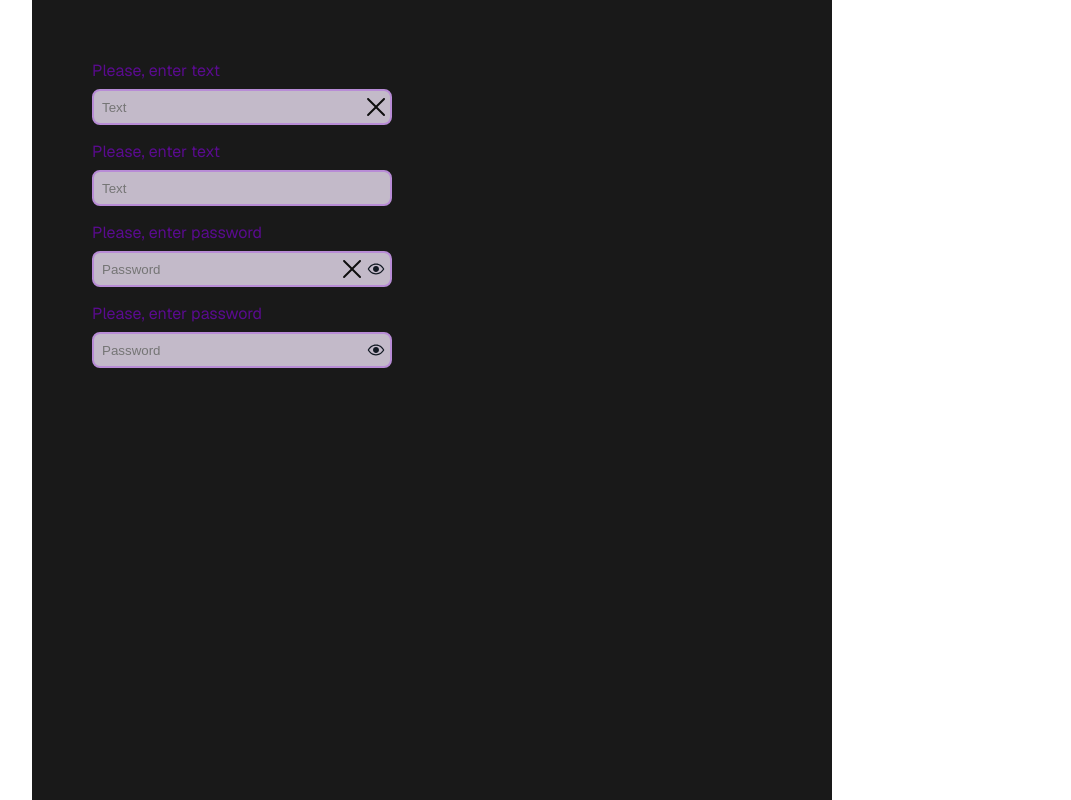
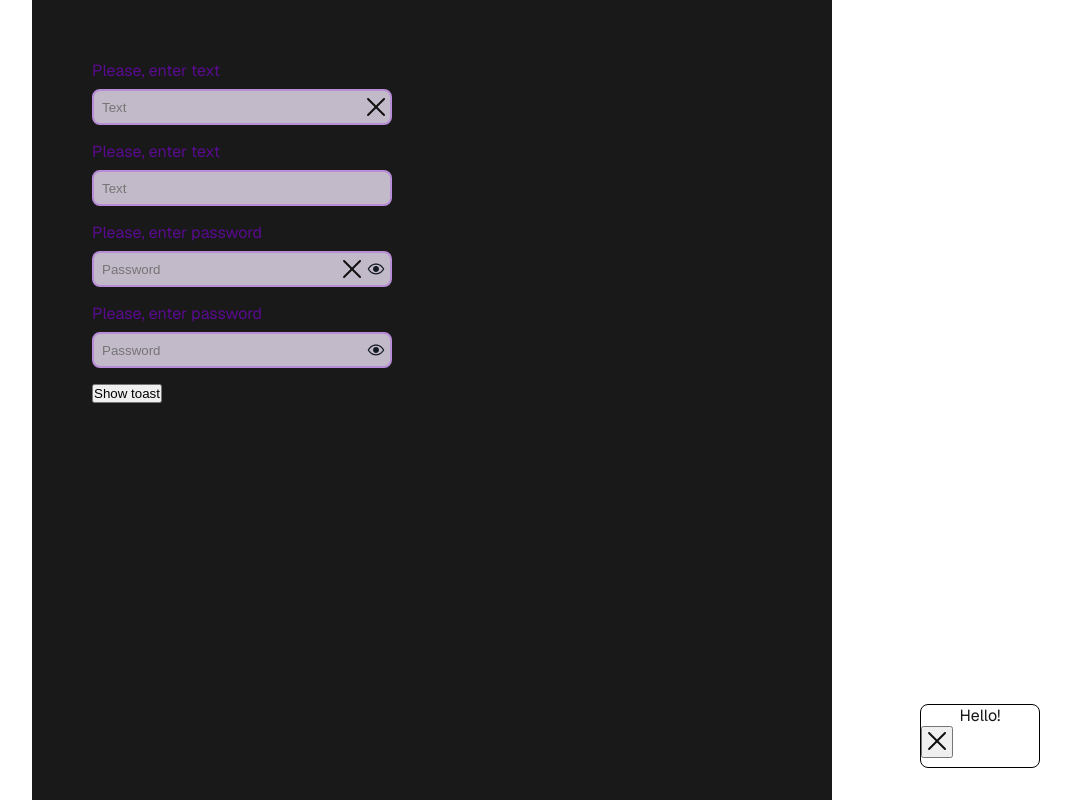
Before and after one commit to rtt2018/components-develops-today, a Next.js app: page / in a window 1280 px wide. Shown: the whole page, without its empty margins (208-1279 px from the left). Built offline with nearby package versions, Linux system fonts and the light colour scheme.

Commit message:
feat: Toast without styles

```diff
--- a/src/app/page.tsx
+++ b/src/app/page.tsx
@@ -1,5 +1,8 @@
+'use client';
+
 import Input from "@/components/Input/Input";
 import styles from "./page.module.css";
+import Toast from "@/components/Toast/Toast";
 
 export default function Home() {
   return (
@@ -9,6 +12,8 @@ export default function Home() {
         <Input type="text" clearable={false} />
         <Input type="password" clearable={true} />
         <Input type="password" clearable={false} />
+        <button type="button" onClick={() => window.dispatchEvent(new CustomEvent('show-butiful-toast', { detail: { text: 'Hello!', delay: 5000, enableCloseButton: true } }))}>Show toast</button>
+        <Toast text="Hello!" />
       </main>
     </div>
   );
--- a/src/components/Input/Input.tsx
+++ b/src/components/Input/Input.tsx
@@ -7,8 +7,8 @@ import openEye from '@/img/eye-open.svg'
 import closeEye from '@/img/eye-closed.svg'
 
 type InputProps = {
-    type: "password" | 'text',
-    clearable: boolean,
+    type?: "password" | 'text',
+    clearable?: boolean,
 }
 
 export default function Input({ type = 'text', clearable = false }: InputProps) {
@@ -30,7 +30,7 @@ export default function Input({ type = 'text', clearable = false }: InputProps)
             <input type={type === 'text' ? type : (visiblePasswd ? 'text' : type)} name="customInput" id={inputid} className={css.inputField} value={inputValue} onChange={(evtInp) => setInputValue(evtInp.target.value)} placeholder={type} />
             <div className={css.buttonsWrapper}>
                 {clearable && <button type="button" onClick={handleClearClick} className={css.clearButton}><Image src={clearIcon} alt='Clear input icon' className={css.clearIcon} /></button>}
-                {type === 'password' && <button type="button" className={css.visiblePasswdButton} onClick={handleVisiblePwdClick}>{visiblePasswd ? <Image src={closeEye} alt='Clear input icon' className={css.clearIcon} /> : <Image src={openEye} alt='Clear input icon' className={css.clearIcon} />}</button>}
+                {type === 'password' && <button type="button" className={css.visiblePasswdButton} onClick={handleVisiblePwdClick}>{visiblePasswd ? <Image src={closeEye} alt='Hide password icon' className={css.clearIcon} /> : <Image src={openEye} alt='Show password icon' className={css.clearIcon} />}</button>}
             </div>
         </label>
     )
--- a/src/components/Toast/Toast.module.css
+++ b/src/components/Toast/Toast.module.css
@@ -1,5 +1,25 @@
 .toastContainer {
+  position: fixed;
+  bottom: 32px;
+  right: 32px;
+  width: 120px;
+  height: 64px;
+  border-radius: 8px;
+  border: solid 1px black;
 }
 
 .wrapper {
+  display: flex;
+  justify-content: center;
+  align-items: center;
 }
+
+.closeButton {
+  width: 32px;
+  height: 32px;
+}
+
+.closeIcon {
+  width: 24px;
+  height: 24px;
+}
--- a/src/components/Toast/Toast.tsx
+++ b/src/components/Toast/Toast.tsx
@@ -1,18 +1,46 @@
 'use client';
+import { useEffect, useState } from 'react';
 import css from './Toast.module.css'
+import Image from 'next/image'
+import closeIcon from '@/img/clear.svg'
+
 
 type ToastTypes = {
     text: string,
-    delay: number,
-    transition: 'fade' | 'slide'
+    delay?: number,
+    transition?: 'fade' | 'slide',
+    enableCloseButton?: boolean
 }
 
-export default function Toast({ text, delay, transition }: ToastTypes) {
+export default function Toast({ text = "Hello!", delay, transition = 'fade', enableCloseButton = true }: ToastTypes) {
+    const [hideToast, setHideToast] = useState(false)
+
+    useEffect(() => {
+        const showToast = () => {
+            setHideToast(false)
+        }
+        window.addEventListener('show-butiful-toast', showToast)
+        return () => window.removeEventListener('show-butiful-toast', showToast)
+    }, [])
+
+    useEffect(() => {
+        if (typeof delay === "number") {
+            const hideToast = setTimeout(() => {
+                setHideToast(true)
+            }, delay)
+
+            return () => clearTimeout(hideToast)
+        }
+    }, [delay])
+
+    if (hideToast) return null
+
     return (
-        <div className={css.toastContainer}>
+        <div className={`${css.toastContainer} ${hideToast && (transition === 'fade' ? css.fade : css.slide)}`}>
             <div className={css.wrapper}>
-
+                {text}
             </div>
+            {enableCloseButton && <button type="button" aria-label='Close toast' className={css.closeButton}><Image src={closeIcon} alt='Close toast icon' className={css.closeIcon} /></button>}
         </ div>
     )
 }
```
Also changed, not shown: 2 other files (tests, documents, lock files or other folders).
